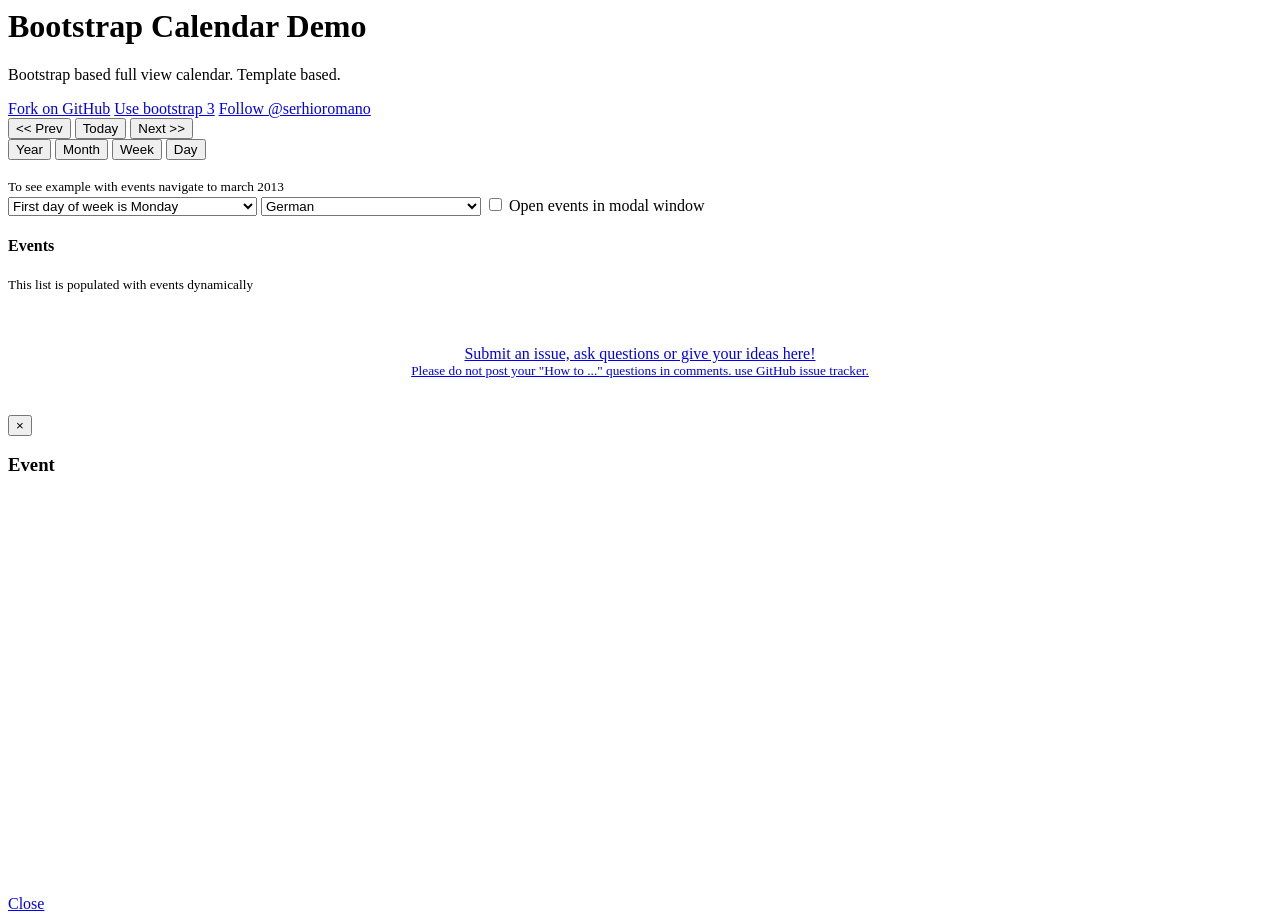
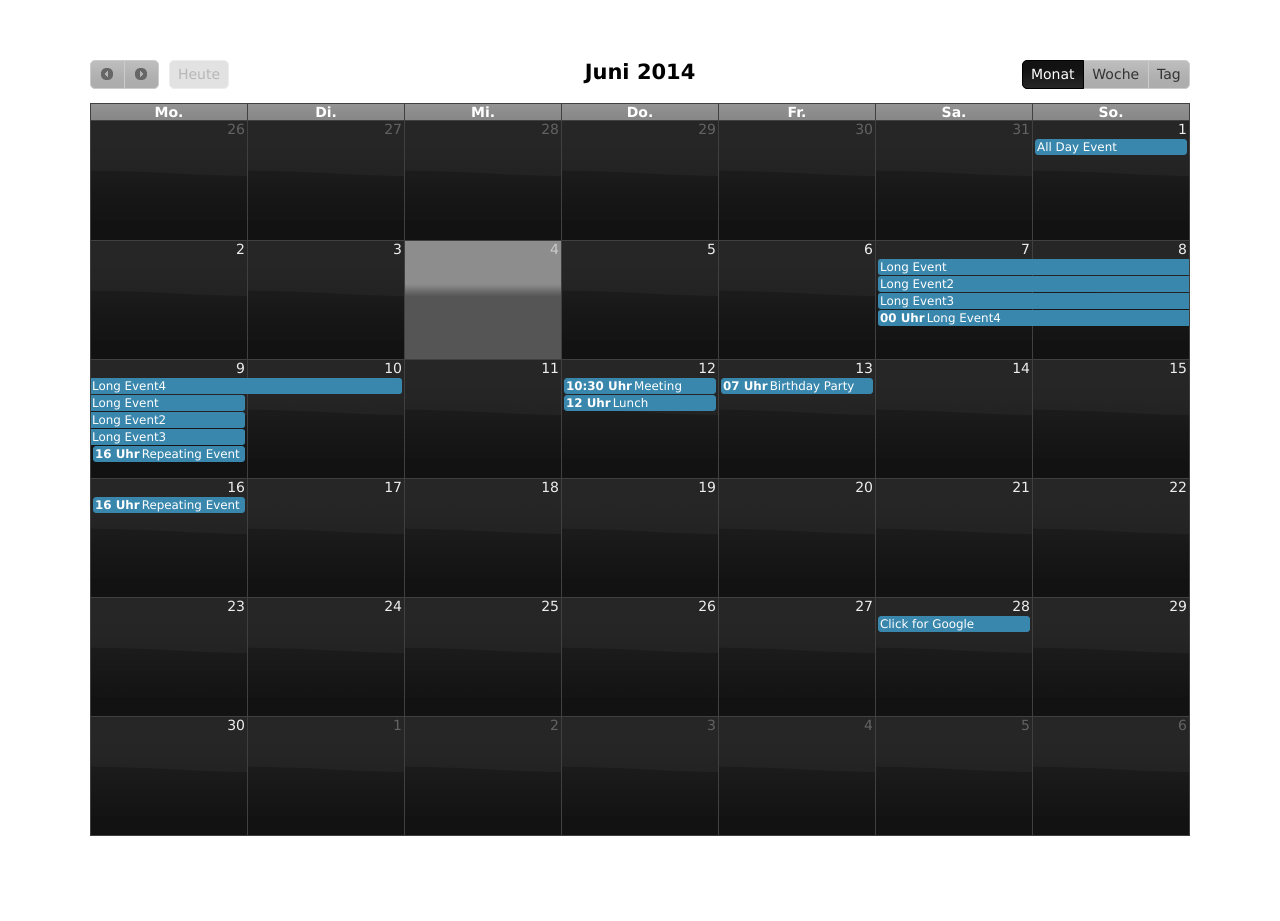
Before and after one commit to Tyantreides/zend, a PHP site: template module/Raidplan/view/raidplan/raidplan/index.phtml in a window 1280 px wide. After the commit the page ends 836 px from the top, so only its background shows below. Run offline with PHP 8.4, Linux system fonts and the light colour scheme; the template is opened without the code that fills it, so the values that code supplies are empty; some libraries are stand-ins or nearby versions.

Commit message:
template changes for fullcalendar

```diff
--- a/module/Application/view/layout/layout.phtml
+++ b/module/Application/view/layout/layout.phtml
@@ -34,11 +34,12 @@
                         <span class="icon-bar"></span>
                         <span class="icon-bar"></span>
                     </button>
-                    <a class="navbar-brand" href="<?php echo $this->url('home') ?>"><img src="<?php echo $this->basePath('img/zf2-logo.png') ?>" alt="Zend Framework 2"/>&nbsp;<?php echo $this->translate('Skeleton Application') ?></a>
+                    <a class="navbar-brand" href="<?php echo $this->url('home') ?>"><?php echo $this->translate('Lions Den') ?></a>
                 </div>
                 <div class="collapse navbar-collapse">
                     <ul class="nav navbar-nav">
                         <li class="active"><a href="<?php echo $this->url('home') ?>"><?php echo $this->translate('Home') ?></a></li>
+                        <li><a href="<?php echo $this->url('events') ?>"><?php echo $this->translate('Events') ?></a></li>
                     </ul>
                 </div><!--/.nav-collapse -->
             </div>
--- a/module/Raidplan/view/raidplan/raidplan/index.phtml
+++ b/module/Raidplan/view/raidplan/raidplan/index.phtml
@@ -1,141 +1,107 @@
-<!--<!DOCTYPE html>
+<!DOCTYPE html>
 <html>
 <head>
-    <title>Raidplan</title>
+    <meta charset='utf-8' />
+    <link rel='stylesheet' href='css/lib/vader/jquery-ui.min.css' />
+    <link href='css/fullcalendar/fullcalendar.css' rel='stylesheet' />
+    <link href='css/fullcalendar/fullcalendar.print.css' rel='stylesheet' media='print' />
+    <script src='js/fullcalendar/lib/moment.min.js'></script>
+    <script src='js/fullcalendar/lib/jquery.min.js'></script>
+    <script src='js/fullcalendar/lib/jquery-ui.custom.min.js'></script>
+    <script src='js/fullcalendar/fullcalendar.js'></script>
+    <script src='js/fullcalendar/lang/lang-all.js'></script>
+    <script>
 
+        $(document).ready(function() {
 
-    http://bootstrap-calendar.azurewebsites.net/
+            $('#calendar').fullCalendar({
+                lang: 'de',
+                theme: true,
+                header: {
+                    left: 'prev,next today',
+                    center: 'title',
+                    right: 'month,agendaWeek,agendaDay'
+                },
+                defaultDate: '2014-06-12',
+                editable: true,
+                events: [
+                    {
+                        title: 'All Day Event',
+                        start: '2014-06-01'
+                    },
+                    {
+                        title: 'Long Event',
+                        start: '2014-06-07',
+                        end: '2014-06-10'
+                    },
+                    {
+                        title: 'Long Event2',
+                        start: '2014-06-07',
+                        end: '2014-06-10'
+                    },
+                    {
+                        title: 'Long Event3',
+                        start: '2014-06-07',
+                        end: '2014-06-10'
+                    },
+                    {
+                        title: 'Long Event4',
+                        start: '2014-06-07',
+                        end: '2014-06-10T16:00:00'
+                    },
+                    {
+                        id: 999,
+                        title: 'Repeating Event',
+                        start: '2014-06-09T16:00:00'
+                    },
+                    {
+                        id: 999,
+                        title: 'Repeating Event',
+                        start: '2014-06-16T16:00:00'
+                    },
+                    {
+                        title: 'Meeting',
+                        start: '2014-06-12T10:30:00',
+                        end: '2014-06-12T12:30:00'
+                    },
+                    {
+                        title: 'Lunch',
+                        start: '2014-06-12T12:00:00'
+                    },
+                    {
+                        title: 'Birthday Party',
+                        start: '2014-06-13T07:00:00'
+                    },
+                    {
+                        title: 'Click for Google',
+                        url: 'http://google.com/',
+                        start: '2014-06-28'
+                    }
+                ]
+            });
 
+        });
 
-    <meta name="description" content="Full view calendar component for twitter bootstrap with year, month, week, day views.">
-    <meta name="keywords" content="jQuery,Bootstrap,Calendar,HTML,CSS,JavaScript,responsive,month,week,year,day">
-    <meta name="author" content="Serhioromano">
-    <meta charset="UTF-8">
+    </script>
+    <style>
 
-    <link rel="stylesheet" href="components/bootstrap2/css/bootstrap.css">
-    <link rel="stylesheet" href="components/bootstrap2/css/bootstrap-responsive.css">-->
-    <link rel="stylesheet" href="/css/calendar.css">
+        body {
+            margin: 0;
+            padding: 0;
+            font-family: "Lucida Grande",Helvetica,Arial,Verdana,sans-serif;
+            font-size: 14px;
+        }
 
-    <!--<style type="text/css">
-        .btn-twitter {
-            padding-left: 30px;
-            background: rgba(0, 0, 0, 0) url(https://platform.twitter.com/widgets/images/btn.27237bab4db188ca749164efd38861b0.png) -20px 6px no-repeat;
-            background-position: -20px 11px !important;
+        #calendar {
+            width: 1100px;
+            margin: 60px auto;
         }
-        .btn-twitter:hover {
-            background-position:  -20px -18px !important;
-        }
+
     </style>
 </head>
 <body>
--->
-<div class="container">
-    <div class="hero-unit">
-        <h1>Bootstrap Calendar Demo</h1>
 
-        <p>Bootstrap based full view calendar. Template based.</p>
+<div id='calendar'></div>
 
-        <a class="btn btn-inverse" href="https://github.com/Serhioromano/bootstrap-calendar">Fork on GitHub</a>
-        <a class="btn" href="index-bs3.html">Use bootstrap 3</a>
-        <a href="https://twitter.com/serhioromano" class="btn btn-twitter" data-show-count="false" data-size="large">Follow @serhioromano</a>
-        <script>!function(d,s,id){var js,fjs=d.getElementsByTagName(s)[0],p=/^http:/.test(d.location)?'http':'https';if(!d.getElementById(id)){js=d.createElement(s);js.id=id;js.src=p+'://platform.twitter.com/widgets.js';fjs.parentNode.insertBefore(js,fjs);}}(document, 'script', 'twitter-wjs');
-        </script>
-    </div>
-
-    <div class="page-header">
-
-        <div class="pull-right form-inline">
-            <div class="btn-group">
-                <button class="btn btn-primary" data-calendar-nav="prev"><< Prev</button>
-                <button class="btn" data-calendar-nav="today">Today</button>
-                <button class="btn btn-primary" data-calendar-nav="next">Next >></button>
-            </div>
-            <div class="btn-group">
-                <button class="btn btn-warning" data-calendar-view="year">Year</button>
-                <button class="btn btn-warning active" data-calendar-view="month">Month</button>
-                <button class="btn btn-warning" data-calendar-view="week">Week</button>
-                <button class="btn btn-warning" data-calendar-view="day">Day</button>
-            </div>
-        </div>
-
-        <h3></h3>
-        <small>To see example with events navigate to march 2013</small>
-    </div>
-
-    <div class="row">
-        <div class="span9">
-            <div id="calendar"></div>
-        </div>
-        <div class="span3">
-            <div class="row-fluid">
-                <select id="first_day" class="span12">
-                    <option value="">First day of week language-dependant</option>
-                    <option value="2">First day of week is Sunday</option>
-                    <option value="1" selected="selected">First day of week is Monday</option>
-                </select>
-                <select id="language" class="span12">
-                    <option value="">Select Language (default: en-US)</option>
-                    <option value="de-DE" selected="selected">German</option>
-                </select>
-                <label class="checkbox">
-                    <input type="checkbox" value="#events-modal" id="events-in-modal"> Open events in modal window
-                </label>
-            </div>
-
-            <h4>Events</h4>
-            <small>This list is populated with events dynamically</small>
-            <ul id="eventlist" class="nav nav-list"></ul>
-        </div>
-    </div>
-
-    <div class="clearfix"></div>
-    <br><br>
-    <a href="https://github.com/Serhioromano/bootstrap-calendar/issues" class="btn btn-block btn-info">
-        <center>
-			<span class="lead">
-				Submit an issue, ask questions or give your ideas here!<br>
-			</span>
-            <small>Please do not post your "How to ..." questions in comments. use GitHub issue tracker.</small>
-        </center>
-    </a>
-    <br><br>
-
-    <div id="disqus_thread"></div>
-    <noscript>Please enable JavaScript to view the <a href="http://disqus.com/?ref_noscript">comments powered by Disqus.</a></noscript>
-
-    <div class="modal hide fade" id="events-modal">
-        <div class="modal-header">
-            <button type="button" class="close" data-dismiss="modal" aria-hidden="true">&times;</button>
-            <h3>Event</h3>
-        </div>
-        <div class="modal-body" style="height: 400px">
-        </div>
-        <div class="modal-footer">
-            <a href="#" data-dismiss="modal" class="btn">Close</a>
-        </div>
-    </div>
-    <script type="text/javascript">
-            var eventsjson = '<?php echo $this->eventsjson; ?>';
-            //var eventsjson = 'test';
-
-
-    </script>
-    <script type="text/javascript" src="/js/calendarjs/underscore/underscore-min.js"></script>
-    <script type="text/javascript" src="/js/calendarjs/jstimezonedetect/jstz.min.js"></script>
-    <script type="text/javascript" src="/js/calendarjs/language/de-DE.js"></script>
-    <script type="text/javascript" src="/js/calendar.js"></script>
-    <script type="text/javascript" src="/js/app.js"></script>
-
-    <!--<script type="text/javascript">
-        var disqus_shortname = 'bootstrapcalendar'; // required: replace example with your forum shortname
-        (function() {
-            var dsq = document.createElement('script'); dsq.type = 'text/javascript'; dsq.async = true;
-            dsq.src = '//' + disqus_shortname + '.disqus.com/embed.js';
-            (document.getElementsByTagName('head')[0] || document.getElementsByTagName('body')[0]).appendChild(dsq);
-        })();
-    </script>-->
-</div>
-<!--
 </body>
 </html>
--->
```
Also changed, not shown: 1 other file.
